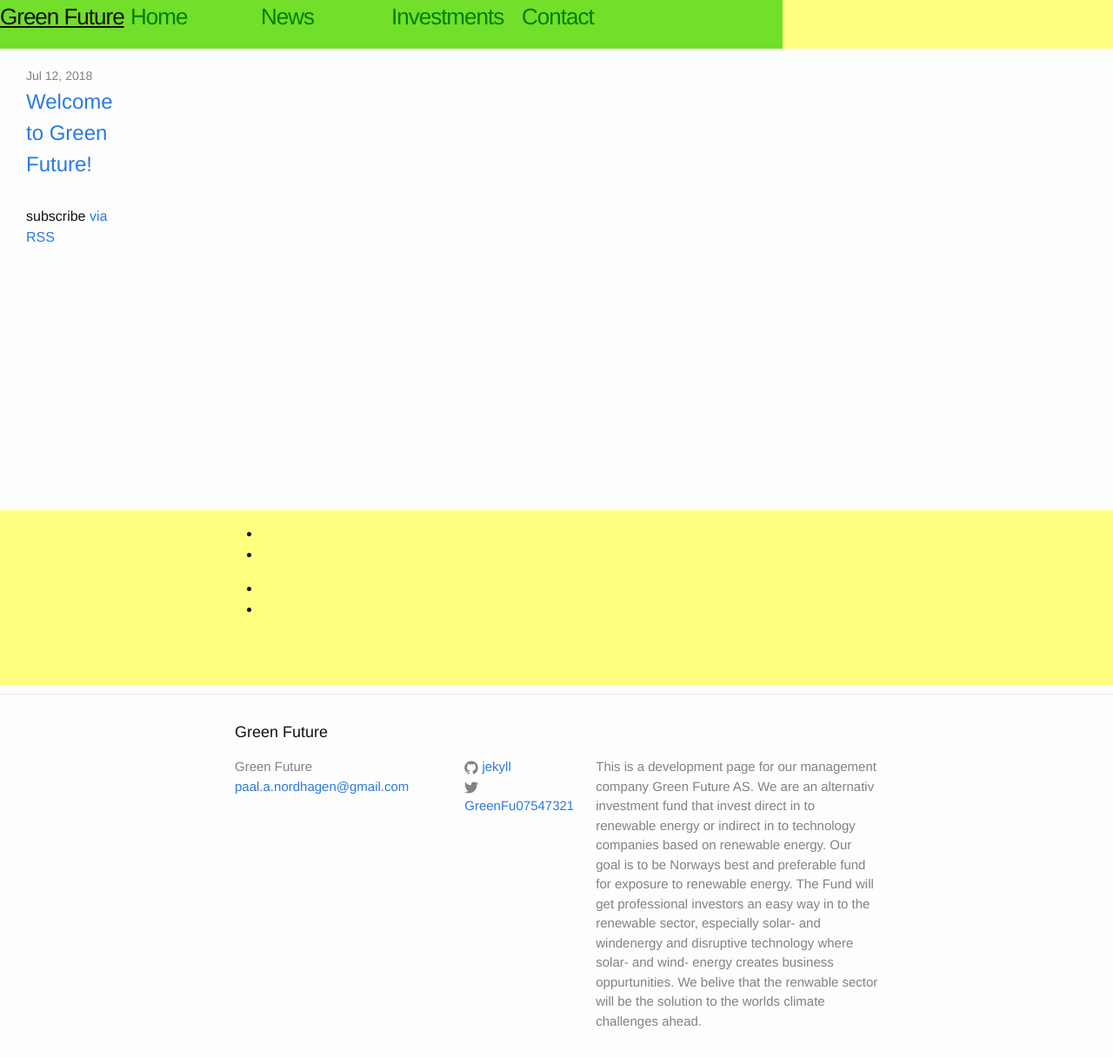
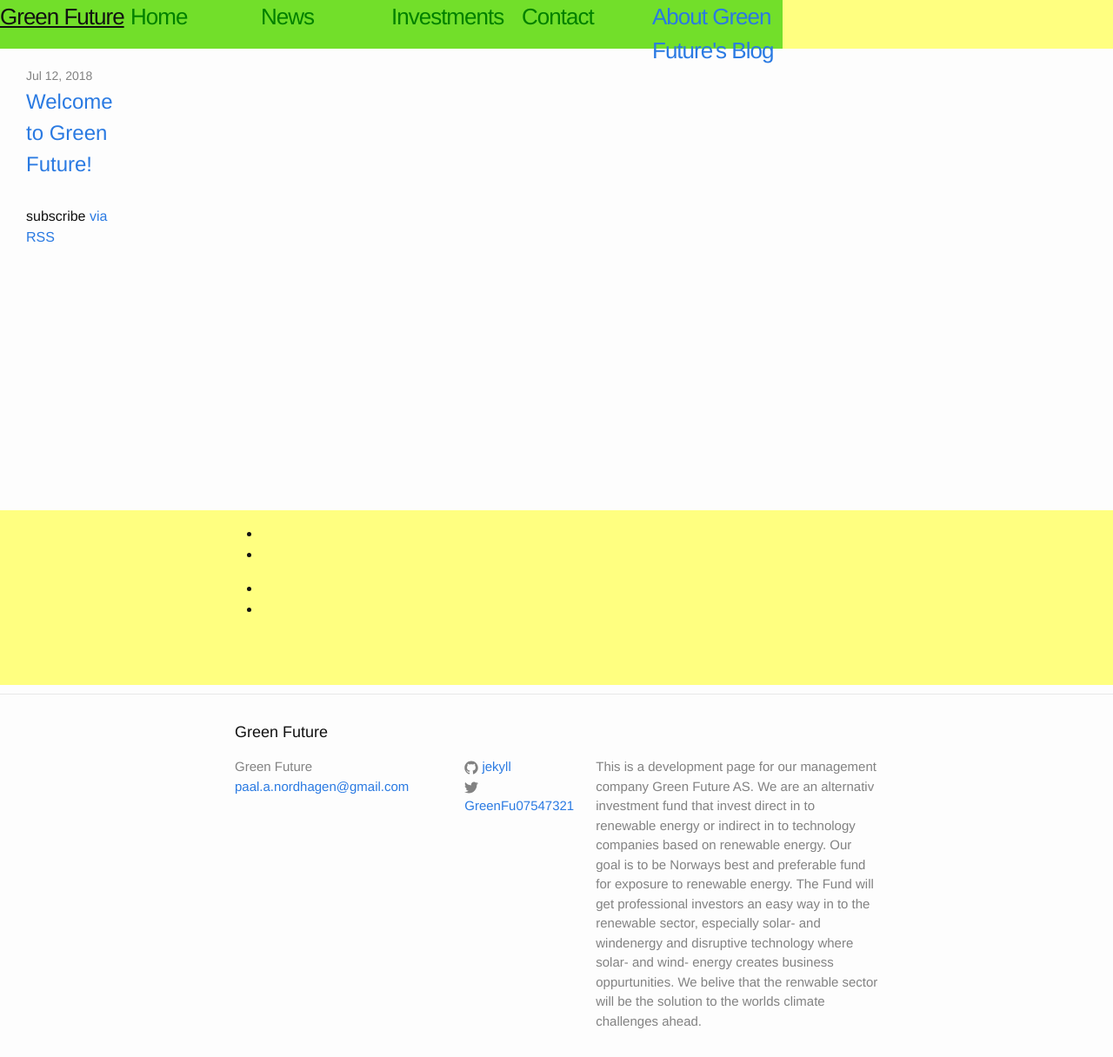
Before and after one commit to Paal-August/Paal-August.github.io, a Jekyll site: the page built from index.html, in a window 1280 px wide and 1216 px high. Shown: the whole window at 87% size. Built offline with Jekyll 4.4.1, drawn with Linux system fonts in a browser that asks for light colours.

Commit message:
Update header.html

```diff
--- a/_includes/header.html
+++ b/_includes/header.html
@@ -19,11 +19,11 @@
       </a> -->
 
       <div class="site-title">
- <!--       {% for my_page in site.pages %}
+          {% for my_page in site.pages %}
           {% if my_page.title %}
           <a class="page-link" href="{{ my_page.url | prepend: site.baseurl }}">{{ my_page.title }}</a>
           {% endif %}
-        {% endfor %} -->
+        {% endfor %}
       </div>
     </nav>
 
```
